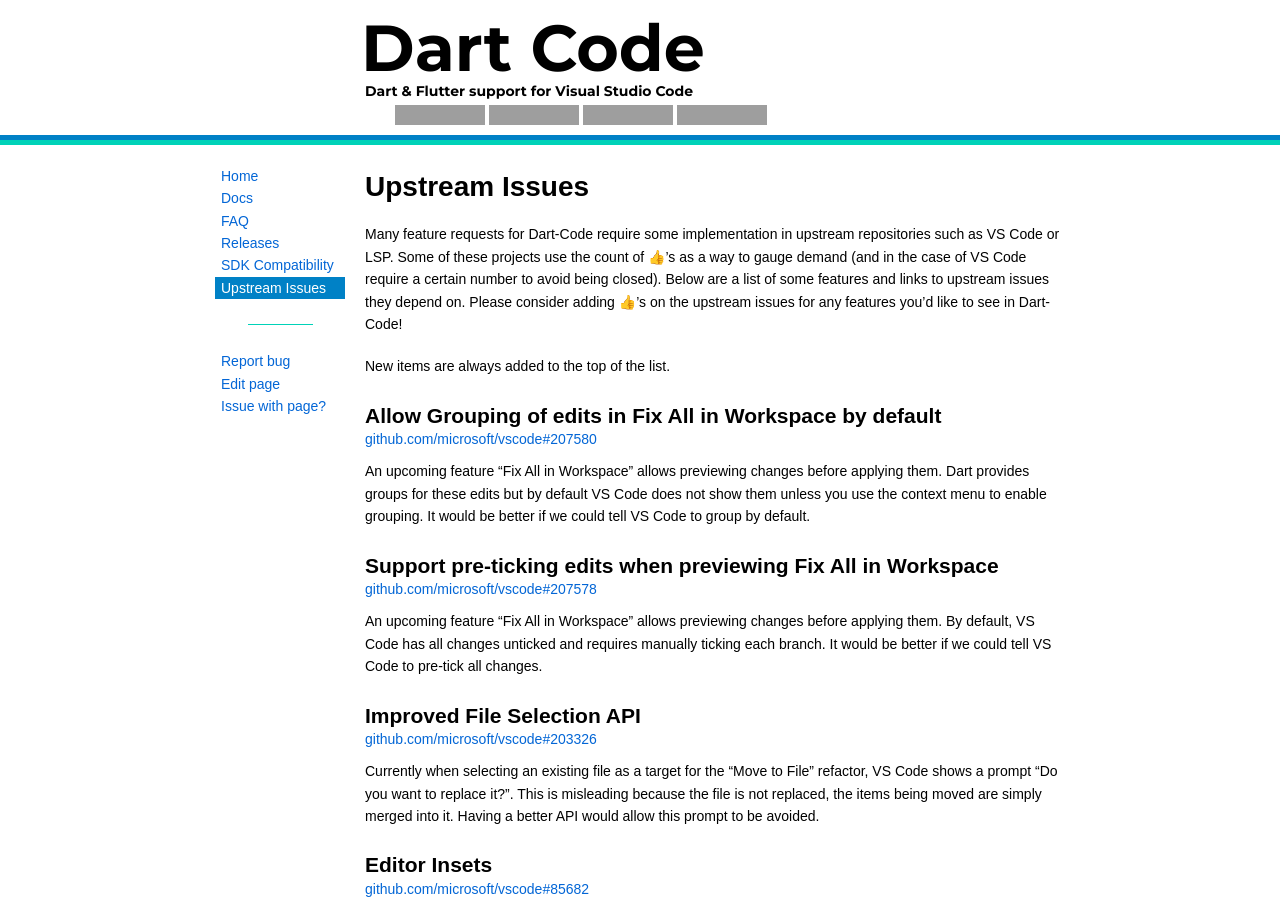
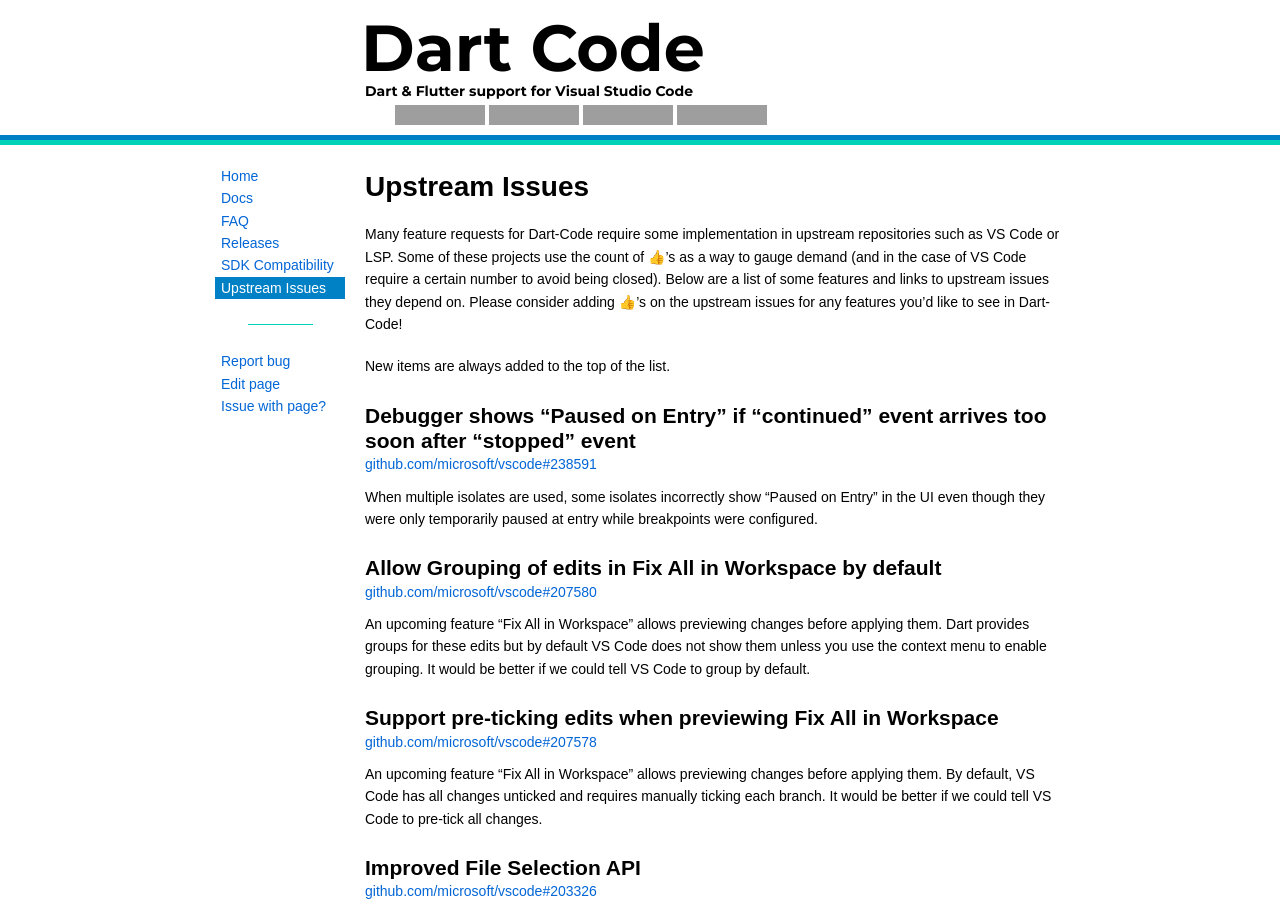
Before and after one commit to Dart-Code/Website, a Jekyll site: the page built from upstream-issues.md, in a window 1280 px wide and 900 px high. Built offline with Jekyll 4.4.1, drawn with Linux system fonts in a browser that asks for light colours; grey boxes are pictures that could not be loaded.

Commit message:
Add paused-on-entry VSC issue
See https://github.com/Dart-Code/Dart-Code/issues/5397#issuecomment-2775727242

```diff
--- a/upstream-issues.md
+++ b/upstream-issues.md
@@ -6,6 +6,11 @@
 Many feature requests for Dart-Code require some implementation in upstream repositories such as VS Code or LSP. Some of these projects use the count of 👍's as a way to gauge demand (and in the case of VS Code require a certain number to avoid being closed). Below are a list of some features and links to upstream issues they depend on. Please consider adding 👍's on the upstream issues for any features you'd like to see in Dart-Code!
 
 New items are always added to the top of the list.
+
+## Debugger shows "Paused on Entry" if "continued" event arrives too soon after "stopped" event
+[github.com/microsoft/vscode#238591](https://github.com/microsoft/vscode/issues/238591)
+
+When multiple isolates are used, some isolates incorrectly show "Paused on Entry" in the UI even though they were only temporarily paused at entry while breakpoints were configured.
 
 ## Allow Grouping of edits in Fix All in Workspace by default
 [github.com/microsoft/vscode#207580](https://github.com/microsoft/vscode/issues/207580)
```
